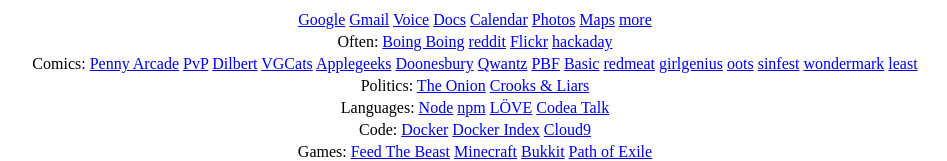
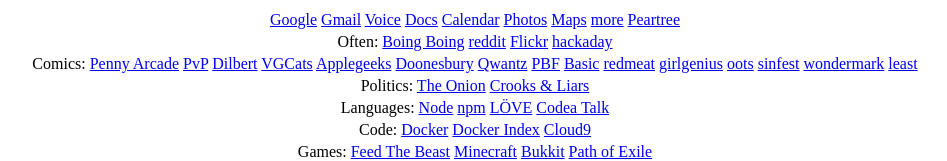
Before and after one commit to bortels/bortels.github.io, a plain HTML site: page index.html in a window 1280 px wide. Shown: the top 161 px of the page, without its empty margins (165-1112 px from the left). Drawn offline with Linux system fonts and the light colour scheme.

Commit message:
Update index.html
added peartree link

```diff
--- a/index.html
+++ b/index.html
@@ -1,4 +1,3 @@
-
 <!doctype html>
 <html lang="en">
 <head>
@@ -24,6 +23,7 @@
 <a href="http://picasaweb.google.com/home">Photos</a>
 <a href="http://www.google.com/maps?f=q&amp;hl=en&amp;q=93063&amp;ie=UTF8&amp;z=13&amp;om=1&amp;iwloc=Ai">Maps</a>
 <a href="http://www.google.com/intl/en/options/">more</a>
+<a href='http://www.pearltrees.com/bortels'>Peartree</a>
 </td>
 </tr>
 <tr>
```
